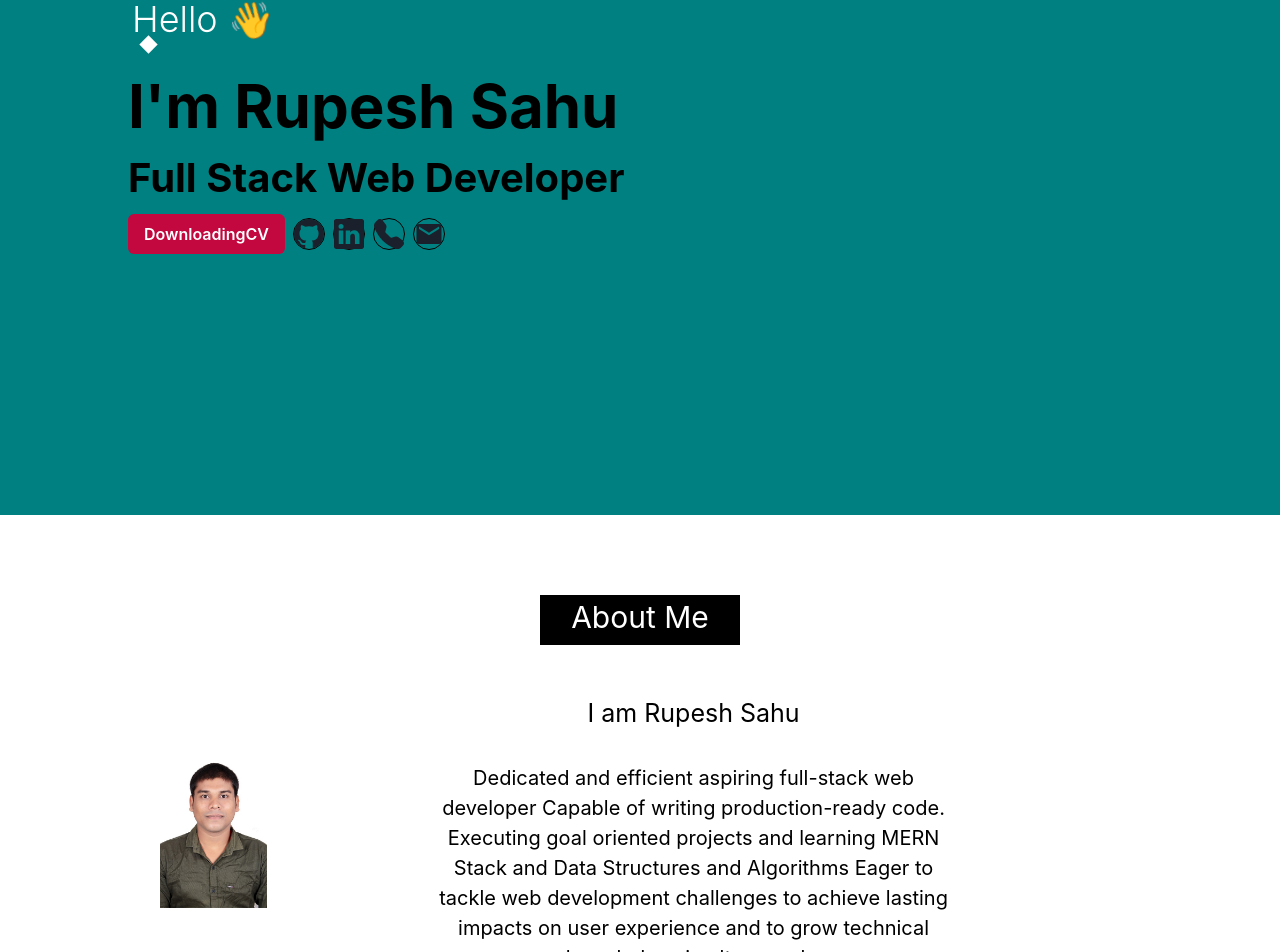
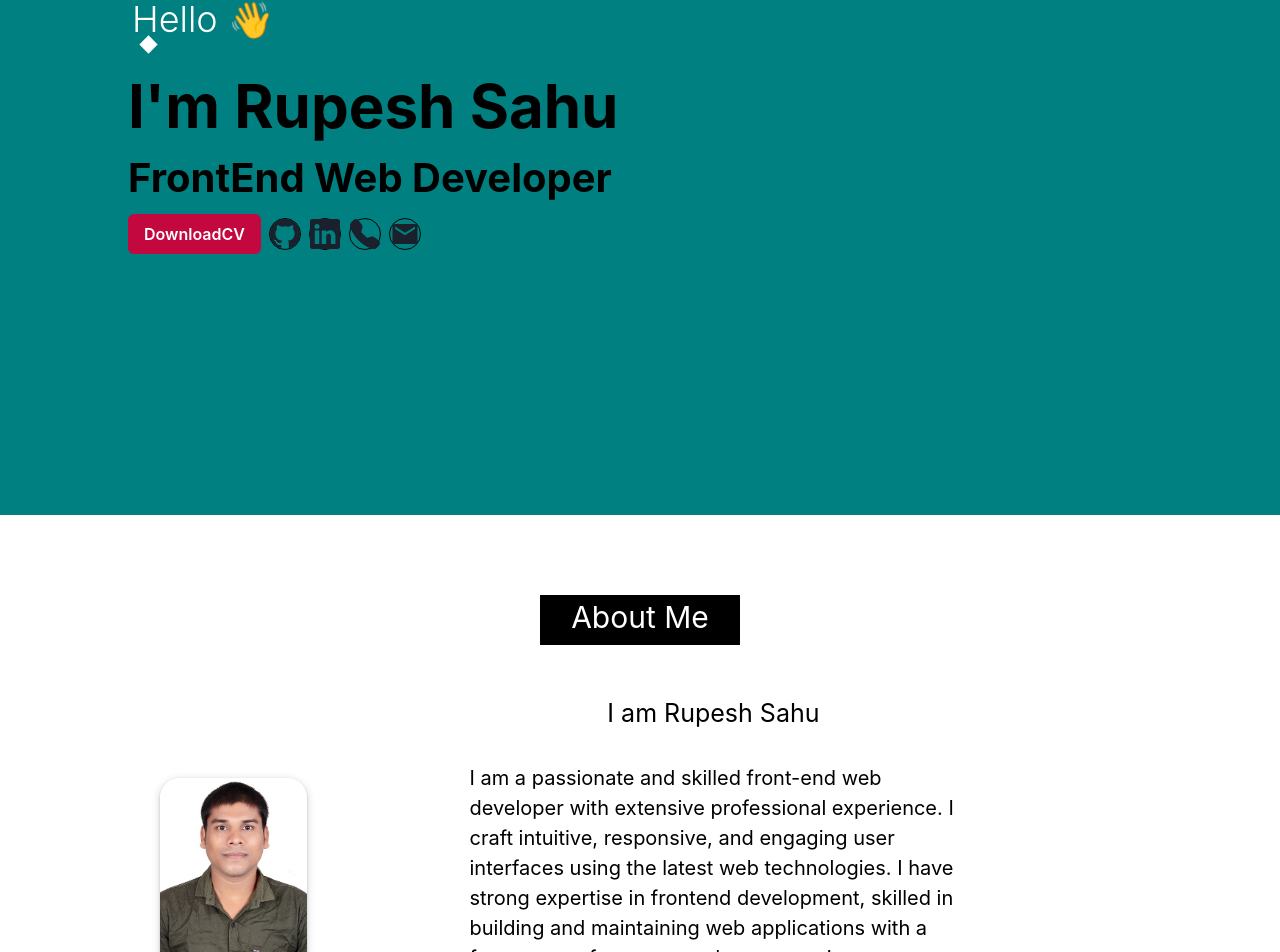
Before and after one commit to RupeshSahu969/RupeshSahu969.github.io, a React (Create React App) app: page / in a window 1280 px wide. Shown: the part 275-1227 px from the top of the page. Built offline with nearby package versions, Linux system fonts and the light colour scheme.

Commit message:
add this chnages

```diff
--- a/src/App.js
+++ b/src/App.js
@@ -1,11 +1,10 @@
-import './App.css';
+import "./App.css";
 
 import Main from "./componants/Main.jsx";
 function App() {
   return (
     <div className="App">
       <Main />
-
     </div>
   );
 }
--- a/src/componants/About.jsx
+++ b/src/componants/About.jsx
@@ -1,60 +1,31 @@
 import { Box, Text, Heading, Stack, Flex } from "@chakra-ui/react";
 import React from "react";
-import { arrow } from "./style/theme";
-import styles from "./header.module.css";
-import RubberBand from 'react-reveal/RubberBand';
-import Slide from 'react-reveal/Slide';
-import mypic1 from "./Assets/mypic1.png"
+import mypic1 from "./Assets/mypic1.png";
 import "./portfolio.css";
-import Fade from 'react-reveal/Fade';
+import Fade from "react-reveal/Fade";
 const About = () => {
   return (
-    <Box id="about"  pt={5} p={10}>
-      {/* <Box m="auto" w={["30%", "25%", "30%", "20%"]}>
-        <Heading fontWeight="300" color="white" bg="pink">
-          About Me
-        </Heading>
-
-        <Box style={arrow} bg="pink"></Box>
-      </Box>
-      <Stack
-        fontWeight="bold"
-        color="#1A1A1D"
-        textAlign="justify"
-        fontSize="24px"
-        w={["98%", "90%", "70%", "60%"]}
-        m="auto"
-        mt={10}
-        p={8}
-        borderRadius="8px"
-        boxShadow="#c3073f 1.95px 1.95px 2.6px"
-      >
-        <Text> Hello 🙋‍♀️</Text>
-        <Flex gap={3} align="center">
-          <Text>As you know I'm</Text>
-          <Heading> Rupesh Sahu </Heading>
-        </Flex>
-        <Text>
-          I am Full Stack Web Developer , Having knowledge of MERN Stack
-          technology . Collaborative , Proficient in working in team and
-          executing goal orianted projects. Looking forward to applying and
-          enhancing my skills and knowledge as a developer
-        </Text>
-      </Stack> */}
-
+    <Box id="about" pt={5} p={10}>
       <div id="profile">
-     <div className='container-fluid  p-5  '>
+        <div className="container-fluid  p-5  ">
           <div className="row  profile m-4 p-2">
             <h3>About Me</h3>
             <div className="pro1">
               <div>
                 <Fade>
                   <div className="col-md-6  my-5 py-5  ">
-             <img src={mypic1} className="img-thumbnail " alt="mypic1"/>
+                    <img
+                      src={mypic1}
+                      alt="mypic1"
+                      style={{
+                        width: "800px",
+                        borderRadius: "20px",
+                        boxShadow:
+                          "rgba(60, 64, 67, 0.3) 0px 1px 2px 0px, rgba(60, 64, 67, 0.15) 0px 2px 6px 2px",
+                      }}
+                    />
                   </div>
                 </Fade>
-
-
               </div>
               <div>
                 <Fade right>
@@ -63,19 +34,18 @@ const About = () => {
                     <div className="pro2">
                       <h4>I am Rupesh Sahu</h4>
                       <p>
-                  <br/>
-                  Dedicated and efficient aspiring full-stack web developer
-                  Capable of writing production-ready code. Executing goal
-                  oriented projects and learning MERN Stack and Data
-                  Structures and Algorithms Eager to tackle web development
-                  challenges to achieve lasting impacts on user experience and
-                  to grow technical knowledge simultaneously.
-
-
+                        <br />I am a passionate and skilled front-end web
+                        developer with extensive professional experience. I
+                        craft intuitive, responsive, and engaging user
+                        interfaces using the latest web technologies. I have
+                        strong expertise in frontend development, skilled in
+                        building and maintaining web applications with a focus
+                        on performance and user experience. Additionally, I am
+                        proficient in web technologies, with deep knowledge of
+                        HTML, CSS, JavaScript, React, Redux, and React Native.
                       </p>
                     </div>
                     {/*  */}
-
                   </div>
                 </Fade>
               </div>
@@ -83,7 +53,6 @@ const About = () => {
           </div>
         </div>
       </div>
-
     </Box>
   );
 };
--- a/src/componants/Home.jsx
+++ b/src/componants/Home.jsx
@@ -22,7 +22,6 @@ import { BsGithub, BsLinkedin, BsMailbox, BsPhone } from "react-icons/bs";
 import { arrow } from "./style/theme";
 const profile = require("../componants/Assets/mypic1.png");
 
-
 const Home = () => {
   const imagestyle = {
     width: "90%",
@@ -32,7 +31,14 @@ const Home = () => {
   return (
     <>
       {" "}
-      <Stack id="home" h="100vh" mt={["-10px"]} w="100%" bg="teal" pb={3}>
+      <Stack
+        id="home"
+        mt={["-10px"]}
+        w="100%"
+        h={{ base: "600px", md: "100vh" }}
+        bg="teal"
+        pb={3}
+      >
         <Flex
           m="auto"
           direction={["column", "column", "row"]}
@@ -63,27 +69,22 @@ const Home = () => {
               I'm Rupesh Sahu
             </Heading>
             <Heading fontSize="40px" color="black">
-              Full Stack Web Developer
+              FrontEnd Web Developer
             </Heading>
             <Flex align="center" gap={2}>
-              <a  href="Rupesh-Sahu-Resume.pdf" download="Rupesh-Sahu-Resume.pdf">
+              <a
+                href="Rupesh-Sahu-Resume.pdf"
+                download="Rupesh-Sahu-Resume.pdf"
+              >
                 <Button bg="pink" color="white">
-              {/* <Link
-                  href="https://drive.google.com/file/d/1-fdqtMtcz7izTNbcICILJ5NyhWYB35y8/view?usp=sharing"
-                  target="_blank"
-                >
-                DownlodinCV
-                </Link> */}
-                DownloadingCV
+                  DownloadCV
                 </Button>
               </a>
               <Link
                 className="iconlink"
-
                 borderRadius="50%"
                 border="1px solid black"
                 fontSize="30px"
-
                 href="https://github.com/RupeshSahu969"
                 target="_blank"
               >
@@ -91,11 +92,9 @@ const Home = () => {
               </Link>
               <Link
                 className="iconlink"
-
                 borderRadius="50%"
                 border="1px solid black"
                 fontSize="30px"
-
                 href="https://www.linkedin.com/in/rupesh-sahu-4924a6119/"
                 target="_blank"
               >
@@ -103,13 +102,10 @@ const Home = () => {
               </Link>
               <Link
                 className="iconlink"
-
                 borderRadius="50%"
                 border="1px solid black"
                 fontSize="30px"
-
                 href="tel:8103490175"
-
                 target="_blank"
               >
                 {/* <BsPhone className="icon" /> */}
@@ -117,16 +113,14 @@ const Home = () => {
               </Link>
               <Link
                 className="iconlink"
-
                 borderRadius="50%"
                 border="1px solid black"
                 fontSize="30px"
-
                 href="mailto:rupeshsahu969@email.com?subject=subject&cc=supeshshau969@gmail.com"
                 target="_blank"
               >
                 {/* <BsMailbox className="icon" /> */}
-                <MdEmail  />
+                <MdEmail />
               </Link>
             </Flex>
           </Stack>
@@ -136,16 +130,6 @@ const Home = () => {
             align="center"
             pt={3}
           >
-            {/* <Image
-            marginTop="50%"
-              borderRadius="full"
-              boxSize='200px'
-              src={profile}
-              // w={["30%"]}
-              // h={["30%"]}
-              // mt={["5%", "5%"]}
-              bg="#B0B8B4FF"
-            /> */}
           </Box>
         </Flex>
       </Stack>
--- a/src/componants/Main.jsx
+++ b/src/componants/Main.jsx
@@ -8,23 +8,23 @@ import Skill from "./Skill.jsx";
 import Navbar from "./Navbar.jsx";
 import { Skill1 } from "./Skill1.jsx";
 import Calendar from "./Calendar.jsx";
-import Tooles from "./Tooles"
+import Tooles from "./Tooles";
 const Main = () => {
+
   return (
     <Stack>
-      <Navbar />
+      <Box position="fixed" zIndex="1" w="100%" height="5rem">
+        <Navbar />
+      </Box>
       <Box>
         <Home />
         <About />
-        {/* <Profile/> */}
         <Skill />
-        <Skill1/>
-        <Tooles/>
+        <Skill1 />
+        <Tooles />
         <Project />
-        <Calendar/>
-
+        <Calendar />
         <Contact />
-        {/* <Footer/> */}
       </Box>
     </Stack>
   );
--- a/src/componants/portfolio.css
+++ b/src/componants/portfolio.css
@@ -47,29 +47,26 @@
 .card > a:hover {
   background-color: #bfd626;
 }
-.dev1{
+.dev1 {
   margin-top: 30px;
-
 }
 /* .dev2{
   margin-top: 55px;
 
 } */
-.dev3{
+.dev3 {
   margin-top: 40px;
-
 }
-.dev4{
+.dev4 {
   margin-top: 20px;
-
 }
 .box {
   display: flex;
   justify-content: center;
-  width:80%;
+  width: 80%;
 
-  margin:auto;
-  padding:1rem 0;
+  margin: auto;
+  padding: 1rem 0;
   /* box-shadow: rgba(6, 24, 44, 0.4) 0px 0px 0px 2px, rgba(6, 24, 44, 0.65) 0px 4px 6px -1px, rgba(255, 255, 255, 0.08) 0px 1px 0px inset; */
 }
 .box > div {
@@ -97,8 +94,6 @@
     rgba(6, 24, 44, 0.65) 0px 4px 6px -1px,
     rgba(255, 255, 255, 0.08) 0px 1px 0px inset;
 }
-
-
 
 .container > button {
   position: relative;
@@ -170,38 +165,34 @@
     5px 5px 15px 5px rgba(0, 0, 0, 0), 5px 5px 15px 5px rgba(241, 255, 235, 0);
   box-shadow: 5px 5px 5px 0px #000000, inset 4px 4px 15px 0px #000000,
     5px 5px 15px 5px rgba(0, 0, 0, 0), 5px 5px 15px 5px rgba(241, 255, 235, 0);
-
 }
-.profile{
+.profile {
   margin-top: 40px;
 }
 
-.profile>div>div>p{
-
+.profile > div > div > p {
   font-size: 1.2rem;
 }
-.profile>div>button>a{
-
+.profile > div > button > a {
   font-size: 1.5rem;
 }
-.pro3{
+.pro3 {
   display: flex;
-
 }
-.pro3 >div{
+.pro3 > div {
   margin-top: 20px;
   margin: 10px;
 }
-.profile> h3{
-   background-color: #000000;
-   color: white;
+.profile > h3 {
+  background-color: #000000;
+  color: white;
   font-size: 30px;
   width: 200px;
   height: 50px;
   margin: auto;
 }
-.pro1{
-  display:  flex;
+.pro1 {
+  display: flex;
   width: 80%;
   /* height: 500px; */
 
@@ -209,24 +200,23 @@
   margin-top: 50px;
   /* border: 1px solid black; */
 }
-.home1{
+.home1 {
   display: flex;
   width: 80%;
   margin: auto;
   margin-top: 50px;
   border: 1px solid black;
 }
-.home1>div > h1{
+.home1 > div > h1 {
   font-size: 40px;
 }
 
-.home1>div > h2{
+.home1 > div > h2 {
   font-size: 40px;
   margin-left: 200px;
 }
 
-.pro1> div > p{
-
+.pro1 > div > p {
   margin-top: 30px;
 }
 .pro1 > div {
@@ -237,47 +227,50 @@
   margin: auto;
   /* border: 1px solid black */
 }
-.pro2{
+.pro2 {
   width: 60%;
 
   margin: auto;
-}.pro2> h4{
+}
+.pro2 > h4 {
   font-size: 25px;
   color: black;
 }
-.pro2> p{
+.pro2 > p {
   font-size: 20px;
+  text-align: start;
   color: black;
 }
-.profile>div>button>a:hover{
+.profile > div > button > a:hover {
   -webkit-box-shadow: 5px 5px 5px 0px #000000, inset 4px 4px 15px 0px #000000,
-  5px 5px 15px 5px rgba(0, 0, 0, 0), 5px 5px 15px 5px rgba(241, 255, 235, 0);
-box-shadow: 5px 5px 5px 0px #000000, inset 4px 4px 15px 0px #000000,
-  5px 5px 15px 5px rgba(0, 0, 0, 0), 5px 5px 15px 5px rgba(241, 255, 235, 0);
+    5px 5px 15px 5px rgba(0, 0, 0, 0), 5px 5px 15px 5px rgba(241, 255, 235, 0);
+  box-shadow: 5px 5px 5px 0px #000000, inset 4px 4px 15px 0px #000000,
+    5px 5px 15px 5px rgba(0, 0, 0, 0), 5px 5px 15px 5px rgba(241, 255, 235, 0);
 }
 @media all and (max-width: 1000px) and (min-width: 450px) {
   /* mobile-devices */
   .pro1 {
+    width: 100%;
     display: grid;
     grid-template-columns: repeat(2, 1fr);
-
+    margin: auto;
   }
-
 }
 @media all and (max-width: 449px) and (min-width: 300px) {
   /* mobile-devices */
   .pro1 {
+    width: 100%;
+    margin: auto;
     display: grid;
     grid-template-columns: repeat(1, 1fr);
-
   }
-
 }
 @media all and (max-width: 299px) and (min-width: 100px) {
   /* mobile-devices */
   .pro1 {
+    width: 100%;
+    margin: auto;
     display: grid;
     grid-template-columns: repeat(1, 1fr);
   }
-
 }
--- a/src/componants/style/skill.css
+++ b/src/componants/style/skill.css
@@ -7,6 +7,8 @@
   animation: rotate-vertical 5s ease-out infinite; */
   /* font-size: 24px; */
 }
+
+
 #skillDiv p {
   font-weight: bold;
   color: #6f2232;
```
Also changed, not shown: src/componants/Calendar.jsx (+26 -24 lines), src/componants/Navbar.jsx (+16 -13 lines), src/componants/Project.jsx (+86 -43 lines), src/componants/style/project.css (+6 -6 lines), 2 other files (tests, documents, lock files or other folders). Lines whose indentation alone changed are shown as unchanged.
